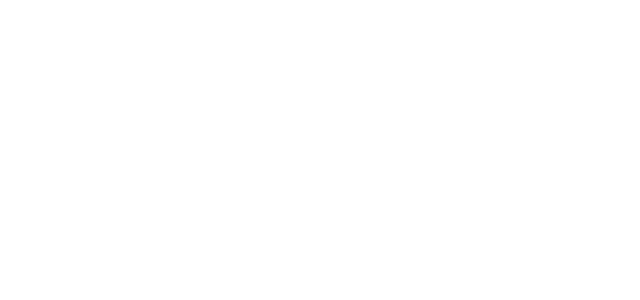
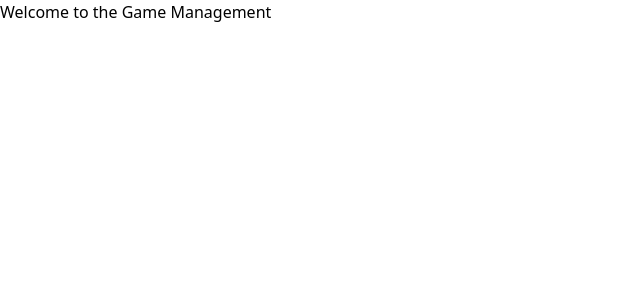
Before and after one commit to ChiNg22nd04/game-management, a Nuxt app: page / in a window 1280 px wide. Before the commit this address had no page. Shown: the top 300 px of the page, without its empty margins (0-640 px from the left). Built offline with nearby package versions, Linux system fonts and the light colour scheme.

Commit message:
update auto navigation api/games

```diff
--- /dev/null
+++ b/pages/index.vue
@@ -0,0 +1,10 @@
+<template>
+    <div>
+        <h1>Welcome to the Game Management</h1>
+    </div>
+</template>
+
+<script setup>
+import { navigateTo } from 'nuxt/app';
+navigateTo('/games'); // Redirect to games page on load
+</script>
```
